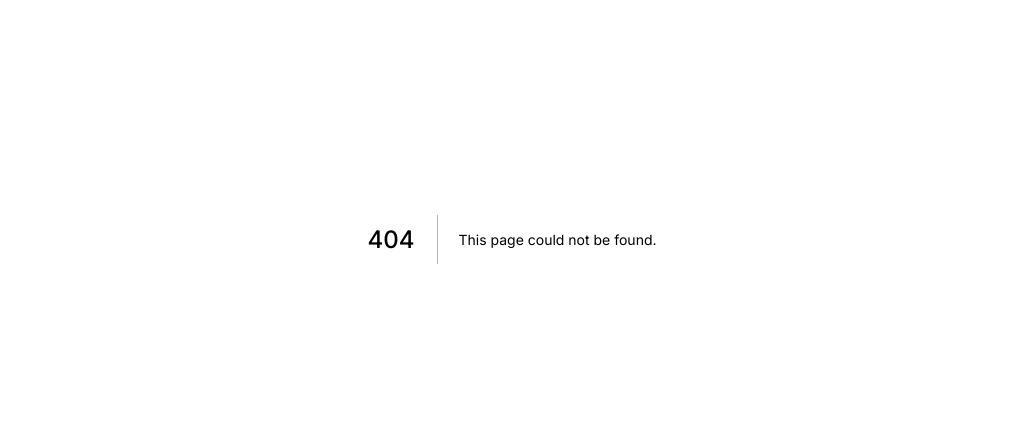
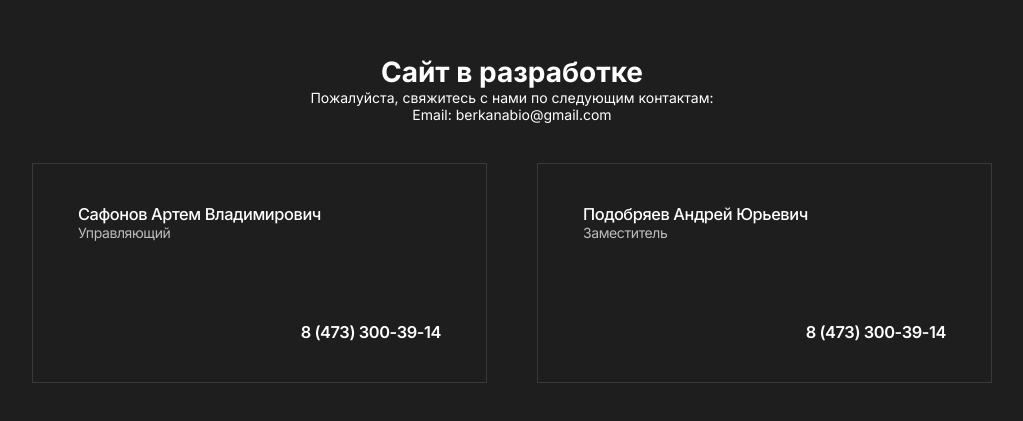
Before and after one commit to nullsatori/autodeploy-berkana, a Next.js app: page /maintenance in a window 1280 px wide. Before the commit this address had no page. Shown: the part 161-582 px from the top of the page, without its empty margins (128-1151 px from the left). Built offline with nearby package versions, Linux system fonts and the light colour scheme.

Commit message:
redirect to maintenance

```diff
--- a/next.config.js
+++ b/next.config.js
@@ -14,6 +14,15 @@ const nextConfig = {
 
      return config;
   },
+  async redirects() {
+     return [
+       {
+         source: "/((?!maintenance).*)",
+         destination: "/maintenance",
+         permanent: false,
+       },
+     ];
+  },
  };
 
  module.exports = nextConfig;
--- a/src/pages/_app.tsx
+++ b/src/pages/_app.tsx
@@ -18,7 +18,7 @@ import "@/styles/szr/table.scss";
 import "@/styles/szr/szr.scss";
 import "@/styles/generic-pages/pages.scss";
 import "@/styles/about/about.scss";
-
+import "@/styles/maintenance.scss";
 import type { AppProps } from "next/app";
 
 export default function App({ Component, pageProps }: AppProps) {
--- /dev/null
+++ b/src/pages/maintenance.tsx
@@ -0,0 +1,56 @@
+
+
+import Head from "next/head";
+import { Inter } from "next/font/google";
+
+
+const inter = Inter({ subsets: ["latin"] });
+
+
+export default function Maintenance() {
+  const scrolltoHash = function (element_id: string) {
+    const element = document.getElementById(element_id);
+    element?.scrollIntoView({
+      behavior: "smooth",
+      block: "end",
+      inline: "nearest",
+    });
+  };
+  return (
+    <>
+      <Head>
+        <title>Беркана</title>
+        <meta name="description" content="Главная Berkana" />
+        <meta name="viewport" content="width=device-width, initial-scale=1" />
+        <link rel="icon" href="/favicon.ico" />
+      </Head>
+      <main className="maintenance">
+        <div className="maintenance-content">
+            <h1>Сайт в разработке</h1>
+            <p>Пожалуйста, свяжитесь с нами по следующим контактам:</p>
+            <p>Email: berkanabio@gmail.com</p>
+
+          <div className="info">
+            <div className="info-head">
+              <div className="block">
+                <div>
+                  <h3>Сафонов Артем Владимирович</h3>
+                  <p>Управляющий</p>
+                </div>
+                <h3>8 (473) 300-39-14</h3>
+              </div>
+              <div className="block">
+                <div>
+                  <h3>Подобряев Андрей Юрьевич</h3>
+                  <p>Заместитель</p>
+                </div>
+                <h3>8 (473) 300-39-14</h3>
+              </div>
+            </div>
+          </div>
+        </div>
+
+      </main>
+    </>
+  );
+}
--- /dev/null
+++ b/src/styles/maintenance.scss
@@ -0,0 +1,158 @@
+.maintenance{
+    .maintenance-content {
+        display: flex;
+        flex-direction: column;
+        align-items: center;
+        justify-content: center;
+        height: 100vh;
+        color: white;
+      }
+      @media (width < 800px) {
+        .info-head {
+          flex-direction: column;
+
+          .block {
+            padding: 0 25px;
+            width: 100%;
+            div {
+              width: 100%;
+            }
+          }
+        }
+        .table-row {
+          flex-direction: column;
+
+          div {
+            border-top: 1px solid #edf4fb;
+            width: 100%;
+          }
+        }
+      }
+      @media (width >= 800px) {
+        .info-head {
+          .block {
+            padding: 0 45px;
+            width: 50%;
+          }
+        }
+        .table-row {
+          border-top: 1px solid #edf4fb;
+          div {
+            width: 50%;
+            &:nth-child(1) {
+              border-right: 1px solid #edf4fb;
+            }
+          }
+        }
+      }
+      .info {
+        width: 75%;
+        margin: 0 auto;
+        padding: 40px 0;
+        .table {
+          .table-head {
+            display: flex;
+            align-items: center;
+            justify-content: space-between;
+            padding: 20px 0;
+            > p {
+              color: rgba(255, 255, 255, 0.5);
+              font-weight: 400;
+              line-height: 110%;
+              letter-spacing: -0.3px;
+            }
+            div {
+              display: flex;
+              font-size: 1.5rem;
+              align-items: center;
+              &:nth-child(1) {
+                p {
+                  font-weight: 600;
+                  line-height: 100%;
+                  letter-spacing: -1.08px;
+                  color: #ffffff;
+                }
+              }
+              p {
+                margin-left: 10px;
+              }
+            }
+            p {
+              margin-right: 25px;
+            }
+          }
+          .table-row {
+            display: flex;
+            box-sizing: border-box;
+
+            color: #ffffff;
+            &:nth-child(2n - 1) {
+              background: rgba(24, 95, 101, 0.03);
+            }
+            &:last-child {
+              border-bottom: 1px solid #edf4fb;
+            }
+            div {
+              display: flex;
+              align-items: center;
+              padding: 22px 0;
+              p {
+                line-height: 110%;
+                letter-spacing: -0.28px;
+              }
+              &:nth-child(1) {
+                font-weight: 400;
+                p {
+                  margin-left: 25px;
+                }
+              }
+              &:nth-child(2) {
+                justify-content: flex-end;
+                p {
+                  font-weight: 600;
+                  margin-left: 25px;
+                  margin-right: 25px;
+                }
+              }
+            }
+          }
+        }
+
+        .info-head {
+          display: flex;
+          justify-content: center;
+          .block {
+            &:nth-child(1) {
+              margin-right: 50px;
+            }
+
+            border: 1px solid rgba(204, 204, 204, 0.15);
+            height: 220px;
+            letter-spacing: -0.4px;
+            display: flex;
+            flex-direction: column;
+            justify-content: space-around;
+
+            p {
+              color: rgba(255, 255, 255, 0.7);
+            }
+            h3 {
+              color: #ffffff;
+              &:nth-child(1) {
+                font-weight: 500;
+              }
+              &:nth-child(2) {
+                font-weight: 600;
+                align-self: end;
+              }
+            }
+          }
+        }
+      }
+   .info{
+        .info-head{
+            display: flex;
+
+        }
+   }
+}
```
Lines whose indentation alone changed are shown as unchanged.
